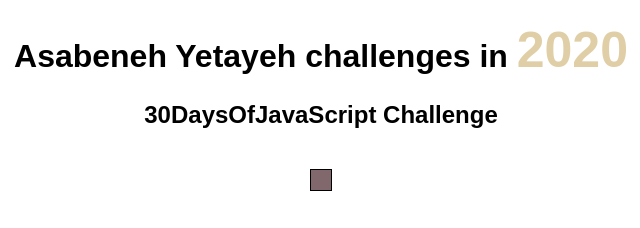
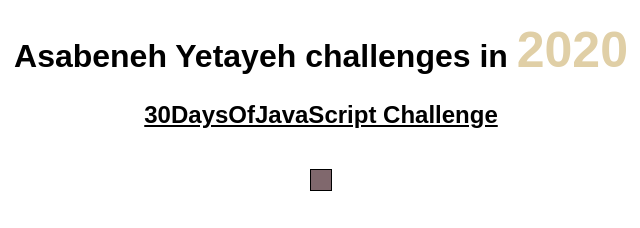
Before and after one commit to quanghuy1799/javascript-trainning, a plain HTML site: page js-excercise/dom/index.html in a window 1280 px wide. Shown: the top 228 px of the page, 319-959 px from the left. Drawn offline with Linux system fonts and the light colour scheme.

Commit message:
fix: add text-decoration for <h2>

```diff
--- a/js-excercise/dom/style.css
+++ b/js-excercise/dom/style.css
@@ -27,5 +27,5 @@
     font-weight: large;
 }
 h2{
-    text-decoration: solid;
+    text-decoration: underline;
 }
```
